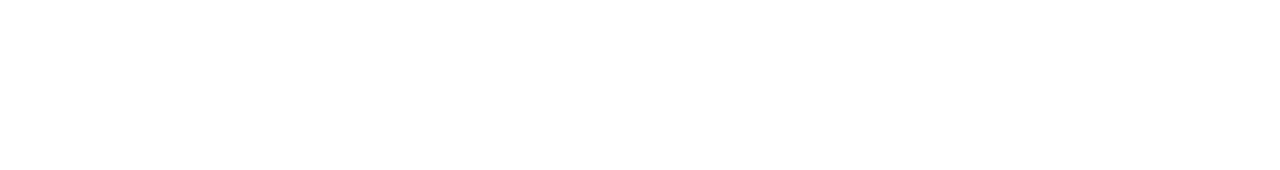
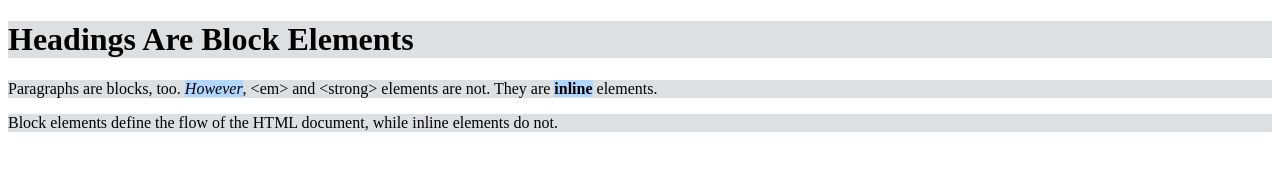
Before and after one commit to nedoratic/iih-05-css-box-model, a plain HTML site: page index.html in a window 1280 px wide. Drawn offline with Linux system fonts and the light colour scheme.

Commit message:
highlighted the difference between block and inline elements

```diff
--- a/index.html
+++ b/index.html
@@ -6,6 +6,10 @@
         <link rel="stylesheet" href="./style.css">
     </head>
     <body>
+        <h1>Headings Are Block Elements</h1>
 
+        <p>Paragraphs are blocks, too. <em>However</em>, &lt;em&gt; and &lt;strong&gt; elements are not. They are <strong>inline</strong> elements.</p>
+
+        <p>Block elements define the flow of the HTML document, while inline elements do not.</p>
     </body>
 </html>
--- a/style.css
+++ b/style.css
@@ -0,0 +1,7 @@
+h1, p {
+    background-color: #DDE0E3;    /* Light gray */
+}
+
+em, strong {
+    background-color: #B2D6FF;    /* Light blue */
+}
```
